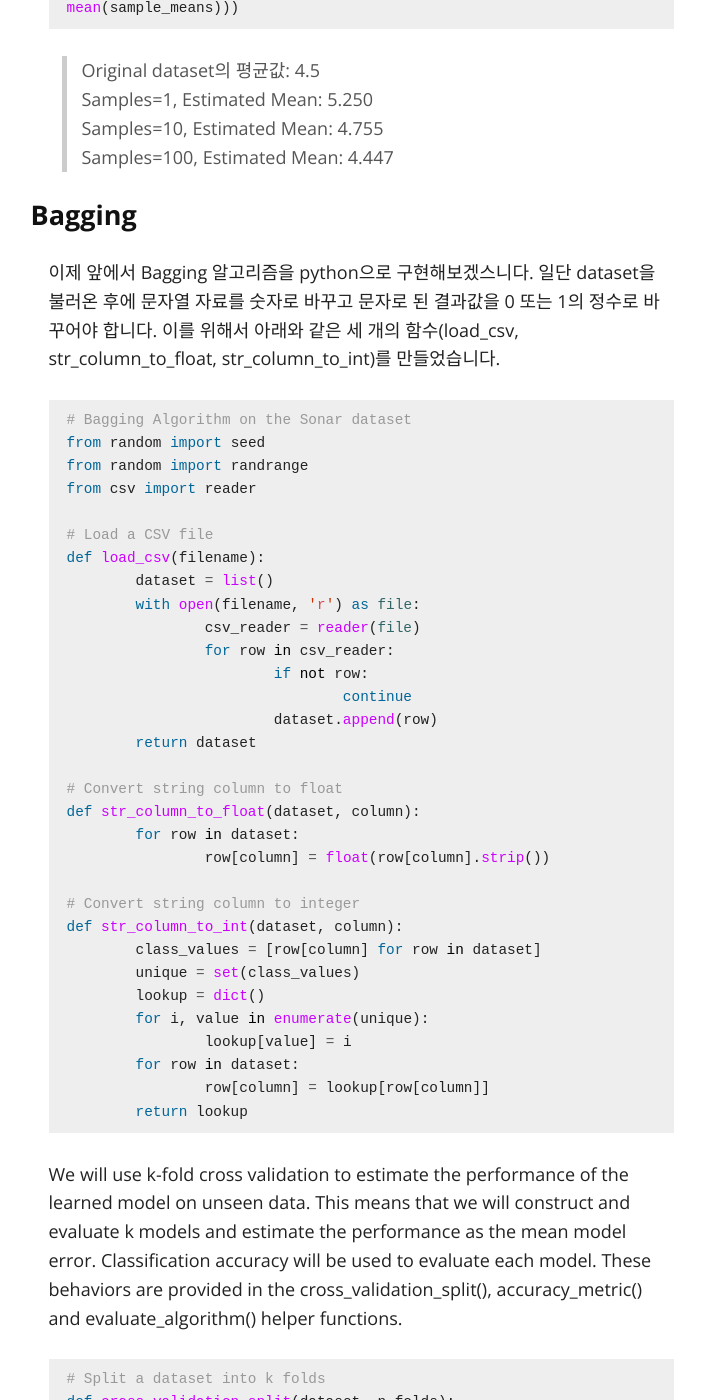
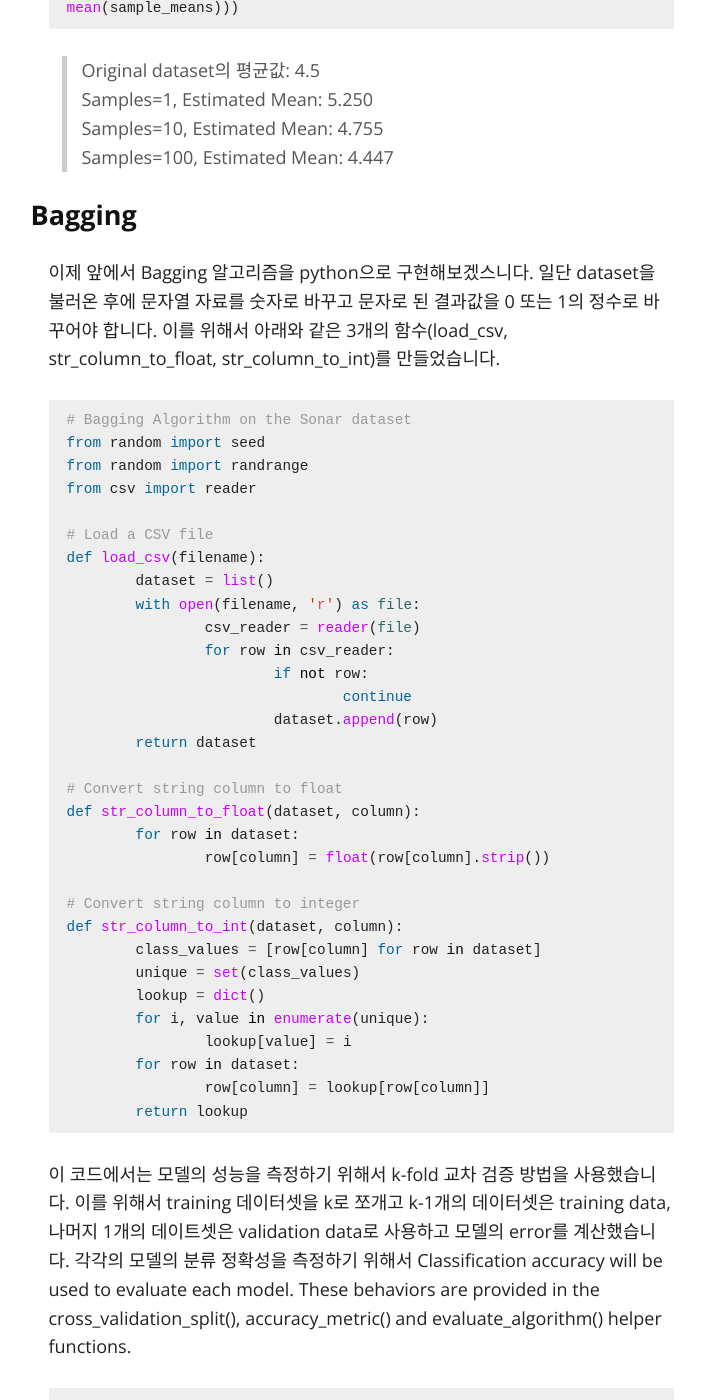
Before and after one commit to seokchaeyoon/seokchaeyoon.github.io, a Jekyll site: the page built from index.md, in a window 1280 px wide and 1400 px high, scrolled down 16831 px. Shown: the whole window, without its empty margins (279-984 px from the left). Built offline with Jekyll 4.4.1, drawn with Linux system fonts in a browser that asks for light colours; nearby versions of some CDN libraries; formulas are drawn with MathJax 3.

Commit message:
Update index.md

````diff
--- a/index.md
+++ b/index.md
@@ -278,7 +278,7 @@ for size in [1, 10, 100]:
 > Samples=100, Estimated Mean: 4.447
 
 ##### Bagging
-이제 앞에서 Bagging 알고리즘을 python으로 구현해보겠스니다. 일단 dataset을 불러온 후에 문자열 자료를 숫자로 바꾸고 문자로 된 결과값을 0 또는 1의 정수로 바꾸어야 합니다. 이를 위해서 아래와 같은 세 개의 함수(load_csv, str_column_to_float, str_column_to_int)를 만들었습니다.
+이제 앞에서 Bagging 알고리즘을 python으로 구현해보겠스니다. 일단 dataset을 불러온 후에 문자열 자료를 숫자로 바꾸고 문자로 된 결과값을 0 또는 1의 정수로 바꾸어야 합니다. 이를 위해서 아래와 같은 3개의 함수(load_csv, str_column_to_float, str_column_to_int)를 만들었습니다.
 
 ```python
 # Bagging Algorithm on the Sonar dataset
@@ -314,7 +314,7 @@ def str_column_to_int(dataset, column):
 	return lookup
 ```
 
-We will use k-fold cross validation to estimate the performance of the learned model on unseen data. This means that we will construct and evaluate k models and estimate the performance as the mean model error. Classification accuracy will be used to evaluate each model. These behaviors are provided in the cross_validation_split(), accuracy_metric() and evaluate_algorithm() helper functions.
+이 코드에서는 모델의 성능을 측정하기 위해서 k-fold 교차 검증 방법을 사용했습니다. 이를 위해서 training 데이터셋을 k로 쪼개고 k-1개의 데이터셋은 training data, 나머지 1개의 데이트셋은 validation data로 사용하고 모델의 error를 계산했습니다. 각각의 모델의 분류 정확성을 측정하기 위해서  Classification accuracy will be used to evaluate each model. These behaviors are provided in the cross_validation_split(), accuracy_metric() and evaluate_algorithm() helper functions.
 
 ```python
 # Split a dataset into k folds
````
